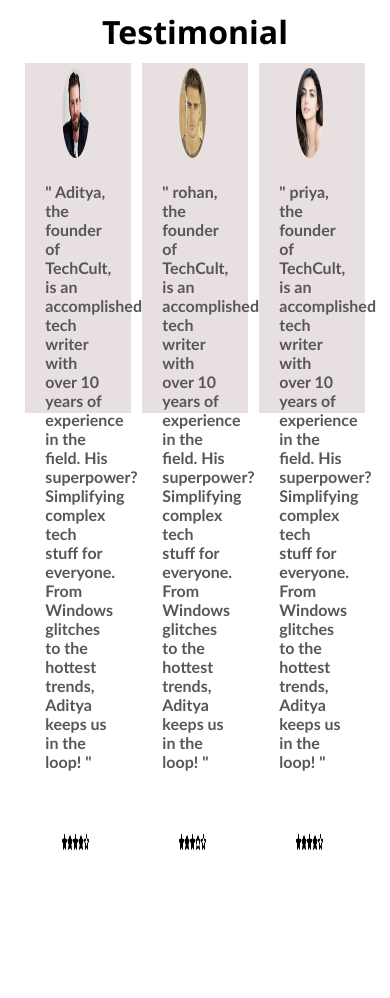
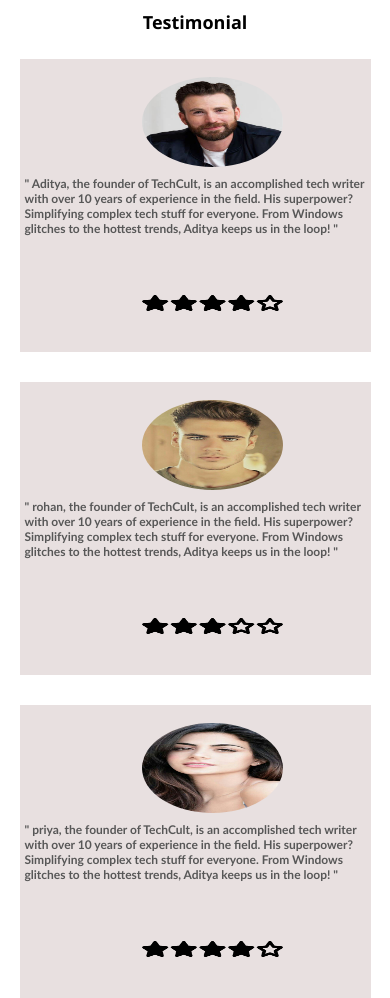
Before and after one commit to hetvi-1405/exam, a plain HTML site: page exam/q.1/index.html in a window 390 px wide. Before the commit the page ends 891 px from the top, so only its background shows below. Drawn offline with Linux system fonts and the light colour scheme.

Commit message:
Update style.css

```diff
--- a/exam/q.1/style.css
+++ b/exam/q.1/style.css
@@ -43,18 +43,50 @@ h5{
     padding: 20px;
 
 }
-/* @media (min-width:480px)and(max-width:576px)
-{
-    .box1
-    {
-        display: flex;
+
+@media (max-width: 768px) {
+
+    .boxx {
         flex-direction: column;
+        align-items: center;
     }
-} */
 
-@media (min-width: 480px) and (max-width: 576px) {
+
     .box1 {
-        display: flex;
-        flex-direction: column;
+        width: 90%;
+        margin: 15px 0;
+    }
+
+
+    h1 {
+        font-size: 20px;
+    }
+
+    h5 {
+        font-size: 14px;
+        padding: 10px;
     }
 }
+
+
+@media (max-width: 480px) {
+
+    .box1 {
+        width: 100%;
+        height: auto;
+    }
+
+
+    .box1 img {
+        width: 40%;
+
+    }
+    h1 {
+        font-size: 18px;
+    }
+
+    h5 {
+        font-size: 12px;
+        padding: 5px;
+    }
+}
```
